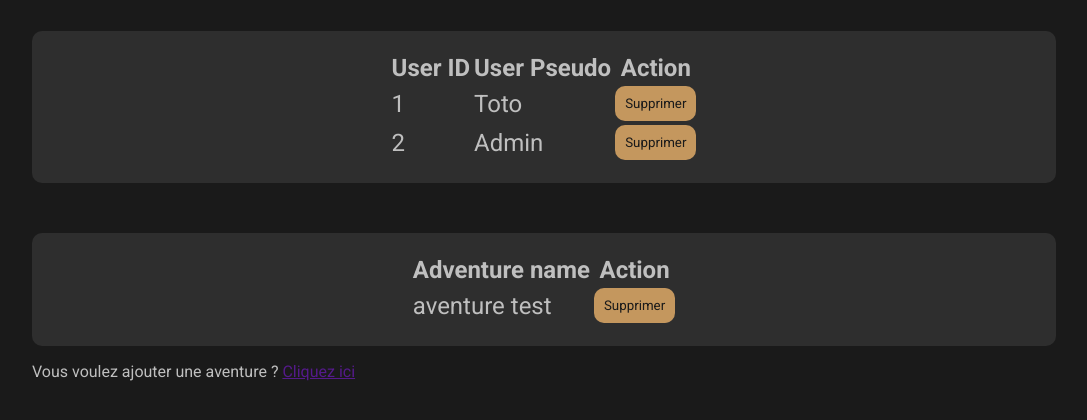
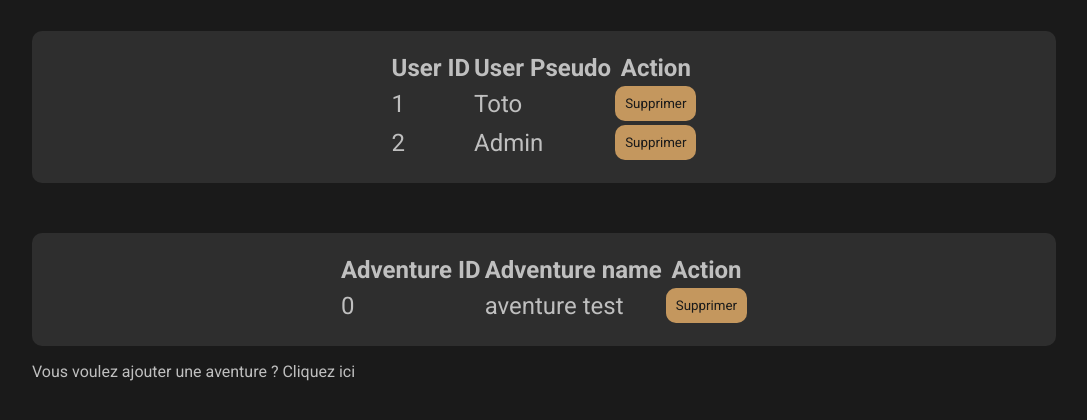
Before and after one commit to Colin2005H/DungeonXplorer, a PHP site: page /DungeonXplorer/views/adminPage.php in a window 1280 px wide. Shown: the part 238-658 px from the top of the page, without its empty margins (96-1183 px from the left). Run offline with PHP 8.4, Linux system fonts and the light colour scheme; data comes from the database, SQL or seed files in the repository; some web fonts are replaced.

Commit message:
Adventure add system with some bugs

```diff
--- a/index.php
+++ b/index.php
@@ -85,9 +85,9 @@ $router->addRoute('home', 'HomeController@index'); // Pour la racine
 
 $router->addRoute('deleteUser', 'AdminController@deleteUser'); // Pour supprimer un utilisateur
 $router->addRoute('deleteAdventure', 'AdminController@deleteAdventure'); // Pour supprimer une aventure
+$router->addRoute('addAdventure', 'AdminController@addAdventure'); // Pour ajouter une aventure
 
 $router->addRoute('admin', 'AdminController@Admin'); // Pour la page d'administration
-$router->addRoute('admin/users', 'AdminController@fetchAllUsers'); // Pour afficher tous les utilisateurs
 
 // Appel de la méthode route
 $router->route(trim($_SERVER['REQUEST_URI'], '/'));
--- a/views/adminPage.php
+++ b/views/adminPage.php
@@ -52,22 +52,35 @@ $aventureList = $GLOBALS["base"]->request("SELECT * FROM Adventure");
 
     <table class= "adventure-table">
         <tr class="table-header">
+            <th>Adventure ID</th>
             <th>Adventure name</th>
             <th>Action</th>
         </tr>
         <?php foreach ($aventureList as $adventure): ?>
             <tr>
+                <td><?php echo htmlspecialchars($adventure['ad_id']); ?></td>
                 <td><?php echo htmlspecialchars($adventure['ad_name']); ?></td>
                 <td>
-                    <form action="deleteAdventure" method="post" style="display:inline;">
-                        <input type="hidden" name="user_id" value="<?php echo htmlspecialchars($adventure['ad_id']); ?>">
+                    <form action="../deleteAdventure" method="post" style="display:inline;">
+                        <input type="hidden" name="ad_id" value="<?php echo htmlspecialchars($adventure['ad_id']); ?>">
                         <button class = "button-suppress" type="submit">Supprimer</button>
                     </form>
                 </td>
             </tr>
         <?php endforeach; ?>
     </table>
-    <p class="adventure-add">Vous voulez ajouter une aventure ? <a href="">Cliquez ici</a></p>
+    <p class="adventure-add-text">Vous voulez ajouter une aventure ? <a >Cliquez ici</a></p>
+
+    <script>
+        document.querySelector(".adventure-add-text a").addEventListener("click", function() {
+            document.querySelector(".add-adventure-form").style.display = "block";
+        });
+    </script>
+
+    <form class ="add-adventure-form" action="../addAdventure" method="post" style="display:none;" >
+        <input class="adventure-name" type="text" name="ad_name" placeholder="Nom de l'aventure">
+        <input class = "button-add" type="submit" value="Ajouter l'aventure">
+    </form>
 </body>
 
 </html>
--- a/views/styles/style.css
+++ b/views/styles/style.css
@@ -177,7 +177,7 @@ h1{
     margin-top: 50px;
 }
 
-.adventure-add{
+.adventure-add-text{
     font-family: "Roboto", sans-serif;
     color: #BFBFBF;
     width: 80%;
@@ -186,7 +186,7 @@ h1{
 
 }
 
-.button-suppress{
+.button-suppress, .button-add{
     font-family: "Roboto", sans-serif;
     background-color: #C4975E;
     color: #1A1A1A;
@@ -200,3 +200,21 @@ h1{
     -moz-appearance: none;
     appearance: none;
 }
+
+.add-adventure-form{
+    font-family: "Roboto", sans-serif;
+    font-size: 1.5em;
+    background-color: #2E2E2E;
+    color: #BFBFBF;
+    width: 80%;
+    height: 50%;
+    padding: 20px;
+    border-radius: 10px;
+    align-items: center;
+    justify-content: center;
+    display: flex;
+    flex-direction: column;
+    margin-left: auto;
+    margin-right: auto;
+    margin-top: 50px;
+}
```
Also changed, not shown: controllers/AdminController.php (+7 -0 lines).
